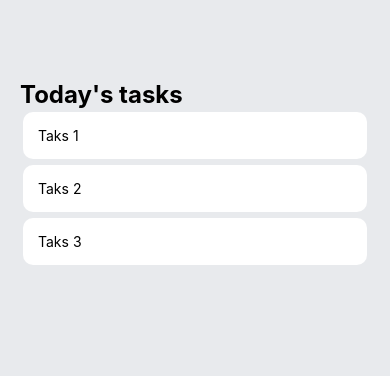
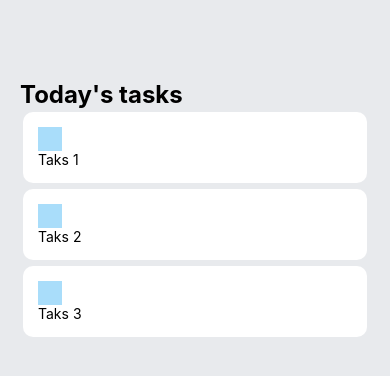
Before and after one commit to eric-antonio/TodoList, a React Native app: screen / in a window 390 px wide. Shown: the top 376 px of the page. Built offline with nearby package versions, Linux system fonts and the light colour scheme.

Commit message:
Finalmente!

```diff
--- a/components/task.js
+++ b/components/task.js
@@ -7,11 +7,8 @@ const Task = (props)=>{
         <View style={styles.item}>
             <View style={styles.itemLeft}>
 
-                <TouchableOpacity style={styles.square}>
-
-                    <Text styles={styles.itemText}>{props.text}</Text>
-
-                </TouchableOpacity>
+                <TouchableOpacity style={styles.square}></TouchableOpacity>
+                <Text styles={styles.itemText}>{props.text}</Text>
 
                 <View style={styles.circular}>
 
@@ -31,7 +28,12 @@ const styles = StyleSheet.create({
         borderRadius: 10,
     },
     itemLeft:{},
-    square:{},
+    square:{
+        width: 24,
+        height: 24,
+        backgroundColor:'#55BCF6',
+        opacity:0.5,
+    },
     itemText:{},
     circular:{},
 
```
Also changed, not shown: App.js (line endings or trailing spaces).
